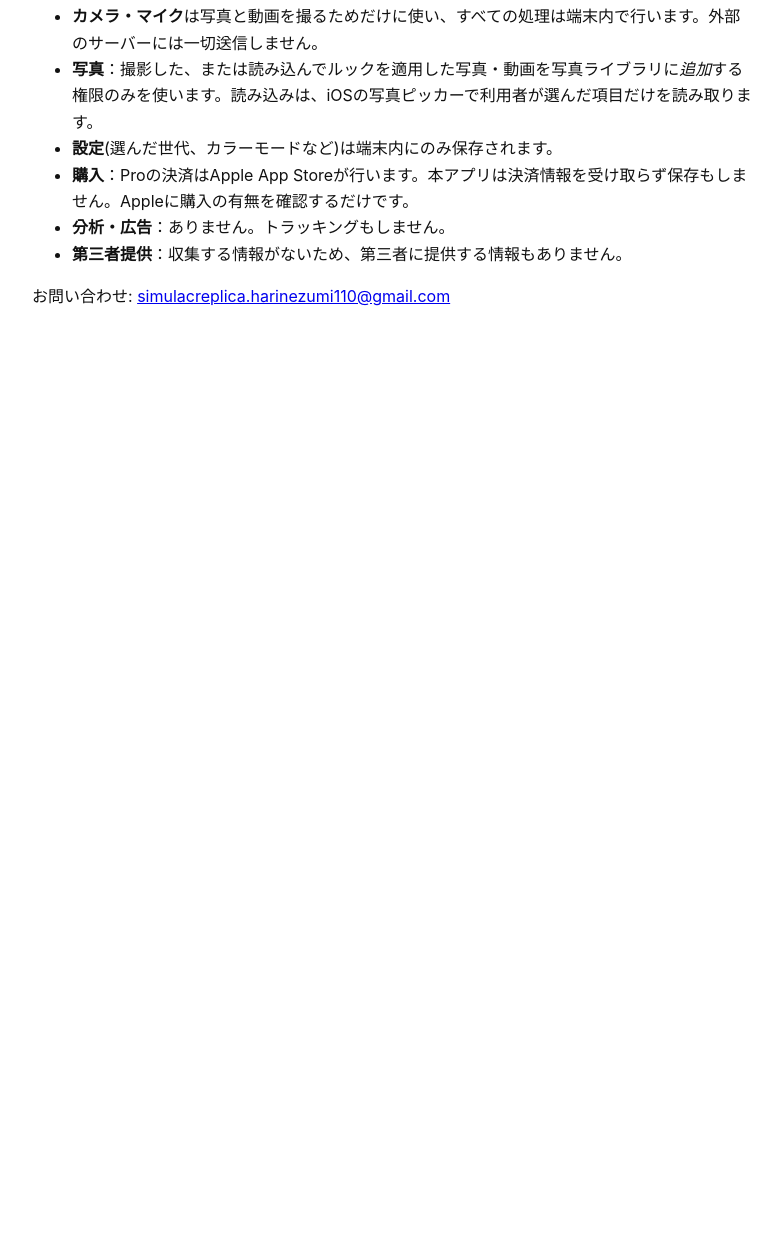
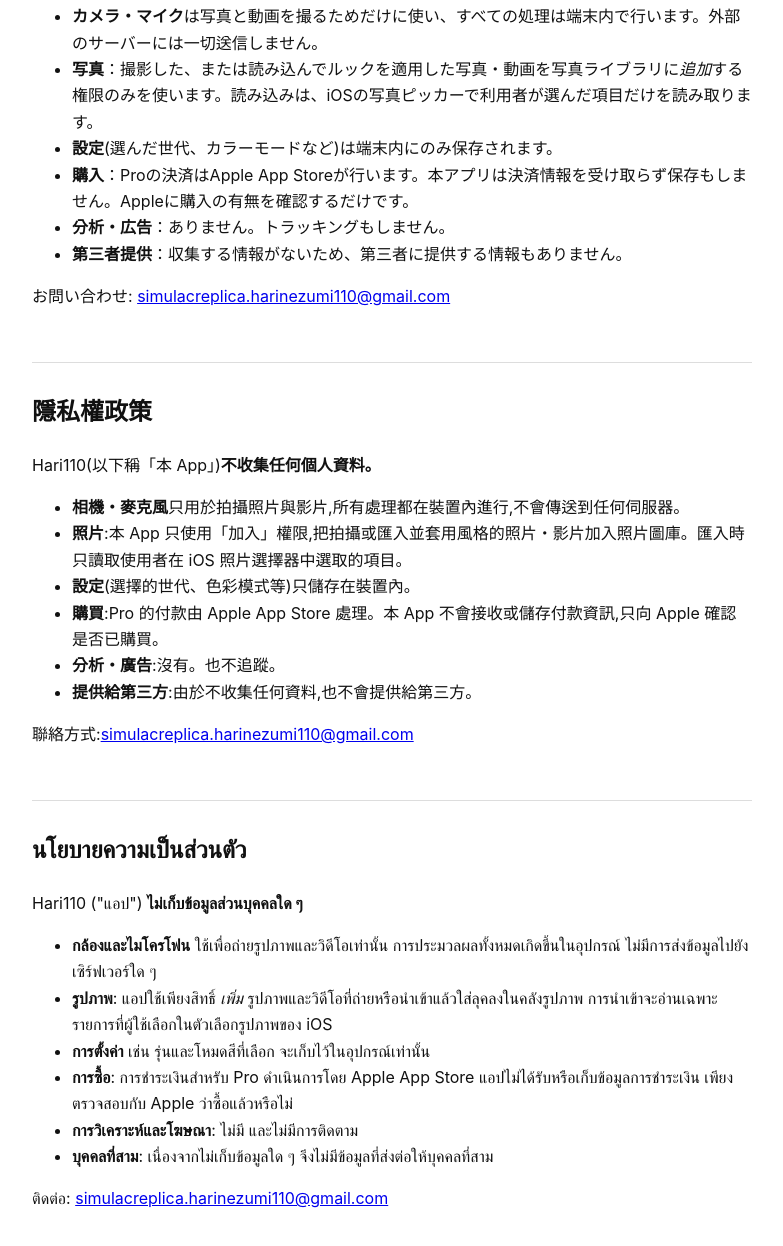
Before and after one commit to simulacreplica-boop/hari110, a plain HTML site: page privacy/index.html in a window 1280 px wide. Shown: the part 1274-2520 px from the top of the page, without its empty margins (248-1031 px from the left). Before the commit the page ends 1623 px from the top, so only its background shows below. Drawn offline with Linux system fonts and the light colour scheme.

Commit message:
번체 중국어·태국어 추가

```diff
--- a/privacy/index.html
+++ b/privacy/index.html
@@ -12,8 +12,8 @@
 </head>
 <body>
 <h1>Hari110</h1>
-<nav><a href="#ko">한국어</a><a href="#en">English</a><a href="#ja">日本語</a></nav>
-<p class="muted">시행일 / Effective / 施行日: 2026-11-17</p>
+<nav><a href="#ko">한국어</a><a href="#en">English</a><a href="#ja">日本語</a><a href="#zh-Hant">繁體中文</a><a href="#th">ไทย</a></nav>
+<p class="muted">시행일 / Effective / 施行日 / 生效日 / วันที่มีผล: 2026-11-17</p>
 
 <h2 id="ko">개인정보 처리방침</h2>
 <p>Hari110(이하 "앱")은 사용자의 개인정보를 <strong>수집하지 않습니다.</strong></p>
@@ -50,5 +50,29 @@
   <li><strong>第三者提供</strong>：収集する情報がないため、第三者に提供する情報もありません。</li>
 </ul>
 <p>お問い合わせ: <span class="contact"><a href="mailto:simulacreplica.harinezumi110@gmail.com">simulacreplica.harinezumi110@gmail.com</a></span></p>
+
+<h2 id="zh-Hant">隱私權政策</h2>
+<p>Hari110(以下稱「本 App」)<strong>不收集任何個人資料。</strong></p>
+<ul>
+  <li><strong>相機・麥克風</strong>只用於拍攝照片與影片,所有處理都在裝置內進行,不會傳送到任何伺服器。</li>
+  <li><strong>照片</strong>:本 App 只使用「加入」權限,把拍攝或匯入並套用風格的照片・影片加入照片圖庫。匯入時只讀取使用者在 iOS 照片選擇器中選取的項目。</li>
+  <li><strong>設定</strong>(選擇的世代、色彩模式等)只儲存在裝置內。</li>
+  <li><strong>購買</strong>:Pro 的付款由 Apple App Store 處理。本 App 不會接收或儲存付款資訊,只向 Apple 確認是否已購買。</li>
+  <li><strong>分析・廣告</strong>:沒有。也不追蹤。</li>
+  <li><strong>提供給第三方</strong>:由於不收集任何資料,也不會提供給第三方。</li>
+</ul>
+<p>聯絡方式:<span class="contact"><a href="mailto:simulacreplica.harinezumi110@gmail.com">simulacreplica.harinezumi110@gmail.com</a></span></p>
+
+<h2 id="th">นโยบายความเป็นส่วนตัว</h2>
+<p>Hari110 ("แอป") <strong>ไม่เก็บข้อมูลส่วนบุคคลใด ๆ</strong></p>
+<ul>
+  <li><strong>กล้องและไมโครโฟน</strong> ใช้เพื่อถ่ายรูปภาพและวิดีโอเท่านั้น การประมวลผลทั้งหมดเกิดขึ้นในอุปกรณ์ ไม่มีการส่งข้อมูลไปยังเซิร์ฟเวอร์ใด ๆ</li>
+  <li><strong>รูปภาพ</strong>: แอปใช้เพียงสิทธิ์ <em>เพิ่ม</em> รูปภาพและวิดีโอที่ถ่ายหรือนำเข้าแล้วใส่ลุคลงในคลังรูปภาพ การนำเข้าจะอ่านเฉพาะรายการที่ผู้ใช้เลือกในตัวเลือกรูปภาพของ iOS</li>
+  <li><strong>การตั้งค่า</strong> เช่น รุ่นและโหมดสีที่เลือก จะเก็บไว้ในอุปกรณ์เท่านั้น</li>
+  <li><strong>การซื้อ</strong>: การชำระเงินสำหรับ Pro ดำเนินการโดย Apple App Store แอปไม่ได้รับหรือเก็บข้อมูลการชำระเงิน เพียงตรวจสอบกับ Apple ว่าซื้อแล้วหรือไม่</li>
+  <li><strong>การวิเคราะห์และโฆษณา</strong>: ไม่มี และไม่มีการติดตาม</li>
+  <li><strong>บุคคลที่สาม</strong>: เนื่องจากไม่เก็บข้อมูลใด ๆ จึงไม่มีข้อมูลที่ส่งต่อให้บุคคลที่สาม</li>
+</ul>
+<p>ติดต่อ: <span class="contact"><a href="mailto:simulacreplica.harinezumi110@gmail.com">simulacreplica.harinezumi110@gmail.com</a></span></p>
 </body>
 </html>
```
Also changed, not shown: support/index.html (+24 -2 lines).
